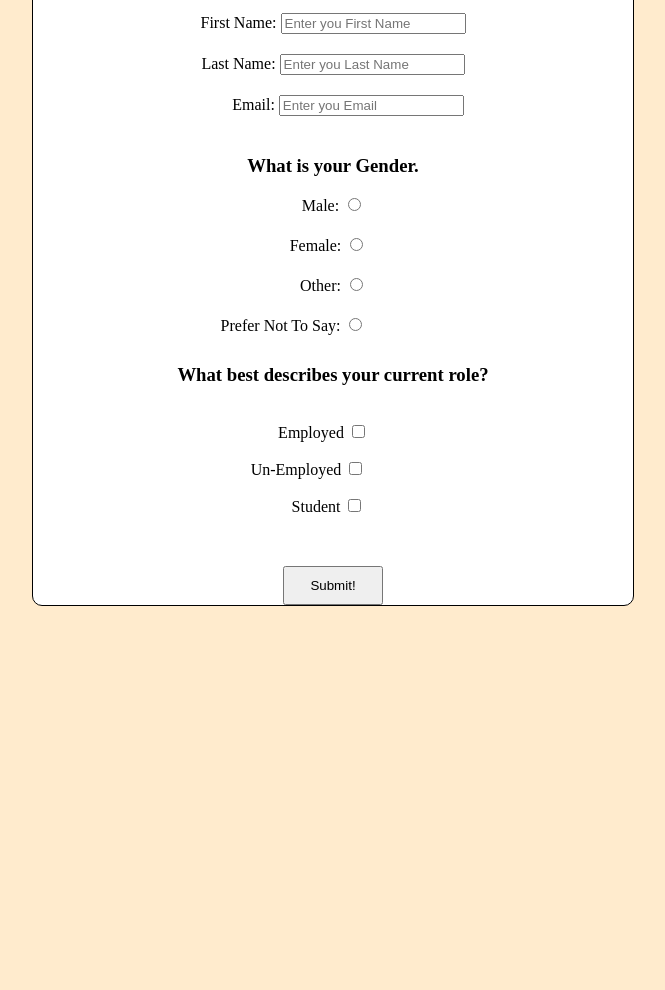
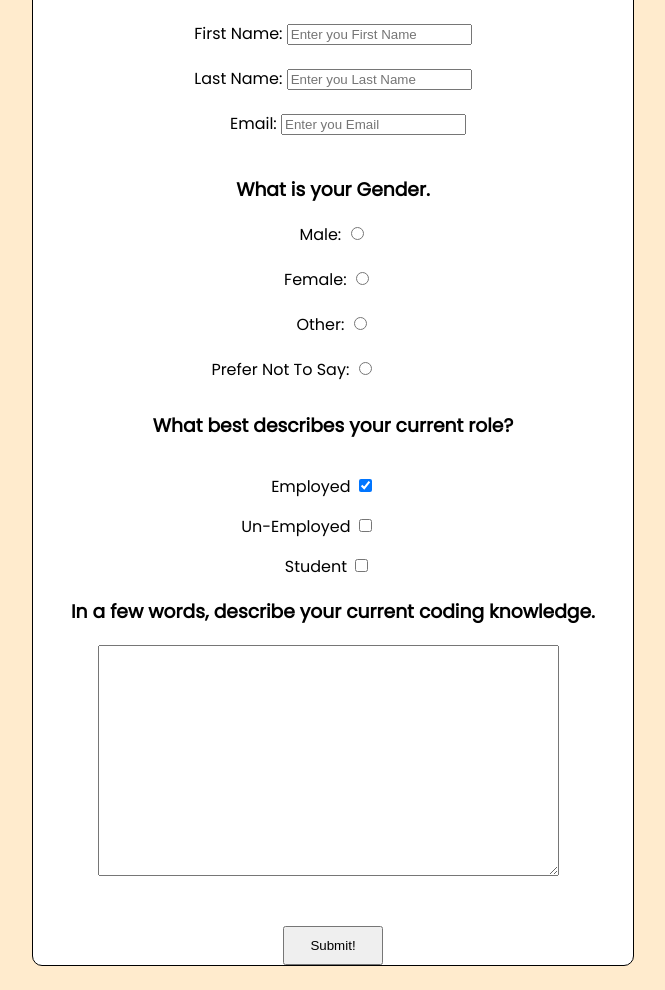
Before and after one commit to Wigan-Coding-Meet-Up/HTML5-forms, a plain HTML site: page form.html in a window 1280 px wide. Shown: the part 210-1200 px from the top of the page, without its empty margins (307-972 px from the left). Before the commit the page ends 840 px from the top, so only its background shows below. Drawn offline with Linux system fonts and the light colour scheme.

Commit message:
Added in more inputs

```diff
--- a/form.html
+++ b/form.html
@@ -5,6 +5,7 @@
   <meta name="viewport" content="width=device-width, initial-scale=1.0">
   <meta http-equiv="X-UA-Compatible" content="ie=edge">
   <link rel="stylesheet" href="main.css">
+  <link href="https://fonts.googleapis.com/css?family=Poppins" rel="stylesheet">
   <title>Hello Wigan Coding Meet Up!</title>
 </head>
 
@@ -54,7 +55,7 @@
     <div class="checkbox-div">
       <h3>What best describes your current role?</h3>
       <label class="checkbox-label-employed">Employed
-        <input type="checkbox" class="checkbox-input" name="employed" id="employed" required>
+        <input type="checkbox" class="checkbox-input" name="employed" id="employed" checked="false" required>
       </label>
     </div>
     <div class="checkbox-div">
@@ -68,7 +69,13 @@
       </label>
     </div>
 
-
+    <h3>In a few words, describe your current coding knowledge.</h3>
+    <div class="text-area">
+      <label class="checkbox-label-student">
+        <textarea id="story" name="story" rows="15" cols="55">
+        </textarea>
+      </label>
+    </div>
 
     <button type="submit" class="submit-button">Submit!</button>
   </form>
--- a/main.css
+++ b/main.css
@@ -12,6 +12,7 @@ body {
 }
 
 form {
+  font-family: 'Poppins', sans-serif;
   border: 1px solid #000;
   background-color: #fff;
   border-radius: 10px;
```
